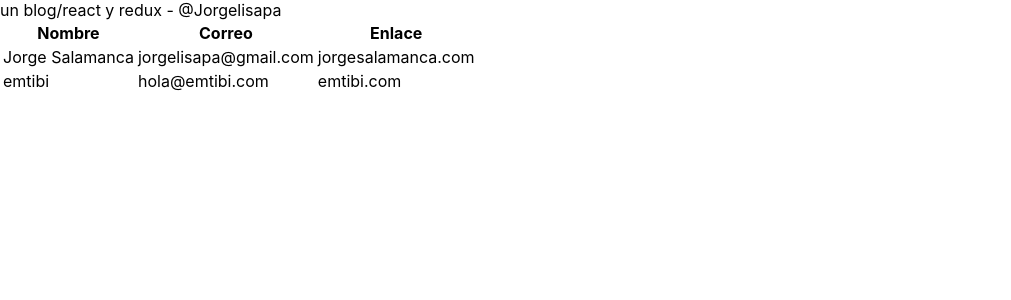
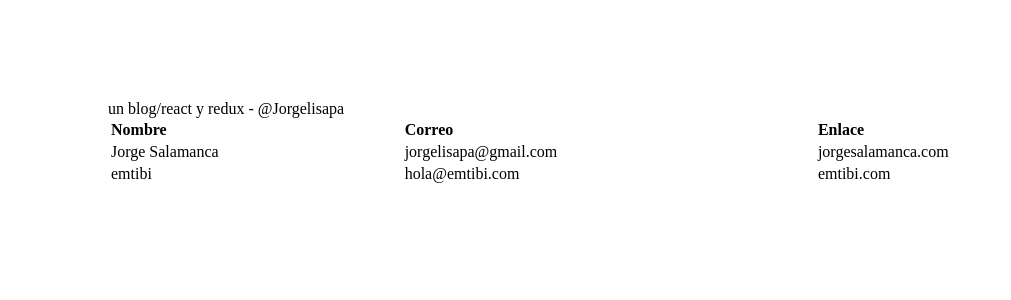
Before and after one commit to Jorgelisapa/un-blog-redux, a React (Create React App) app: page / in a window 1280 px wide. Shown: the top 300 px of the page, without its empty margins (0-1011 px from the left). Built offline with nearby package versions, Linux system fonts and the light colour scheme.

Commit message:
Aplicando estilos básicos a tabla de contenido - v5

```diff
--- a/src/components/App.js
+++ b/src/components/App.js
@@ -2,9 +2,9 @@
 
 const App = () => {
   return (
-    <div>
+    <div className='margen' >
       <div>un blog/react y redux - @Jorgelisapa</div>
-    <table>
+      <table className='tabla' >
         <thead>
           <tr>
             <th>
--- a/src/index.css
+++ b/src/index.css
@@ -1,13 +1,8 @@
-body {
-  margin: 0;
-  font-family: -apple-system, BlinkMacSystemFont, 'Segoe UI', 'Roboto', 'Oxygen',
-    'Ubuntu', 'Cantarell', 'Fira Sans', 'Droid Sans', 'Helvetica Neue',
-    sans-serif;
-  -webkit-font-smoothing: antialiased;
-  -moz-osx-font-smoothing: grayscale;
+.margen {
+  margin: 100px;
 }
 
-code {
-  font-family: source-code-pro, Menlo, Monaco, Consolas, 'Courier New',
-    monospace;
+.tabla {
+  width: 100%;
+  text-align: left;
 }
```
Lines whose indentation alone changed are shown as unchanged.
